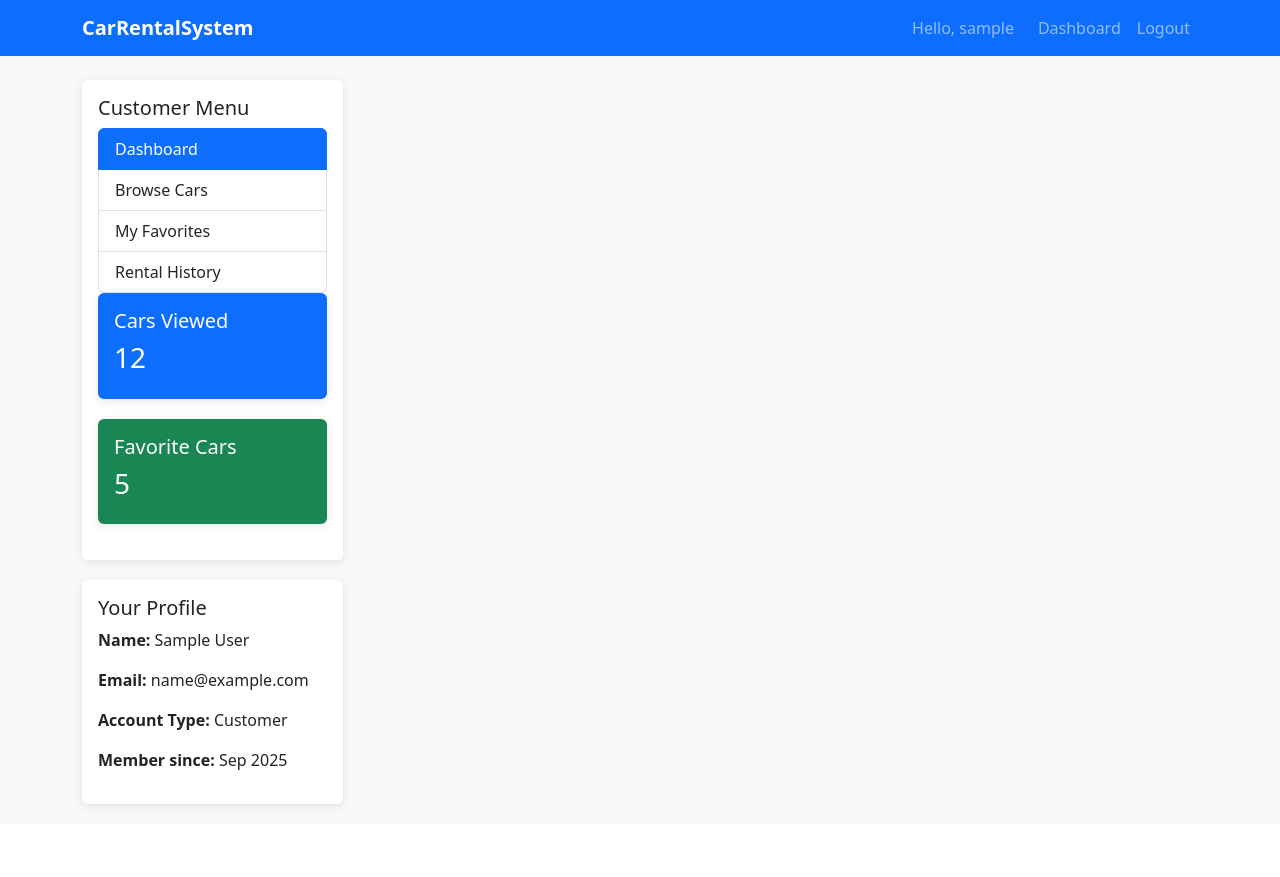
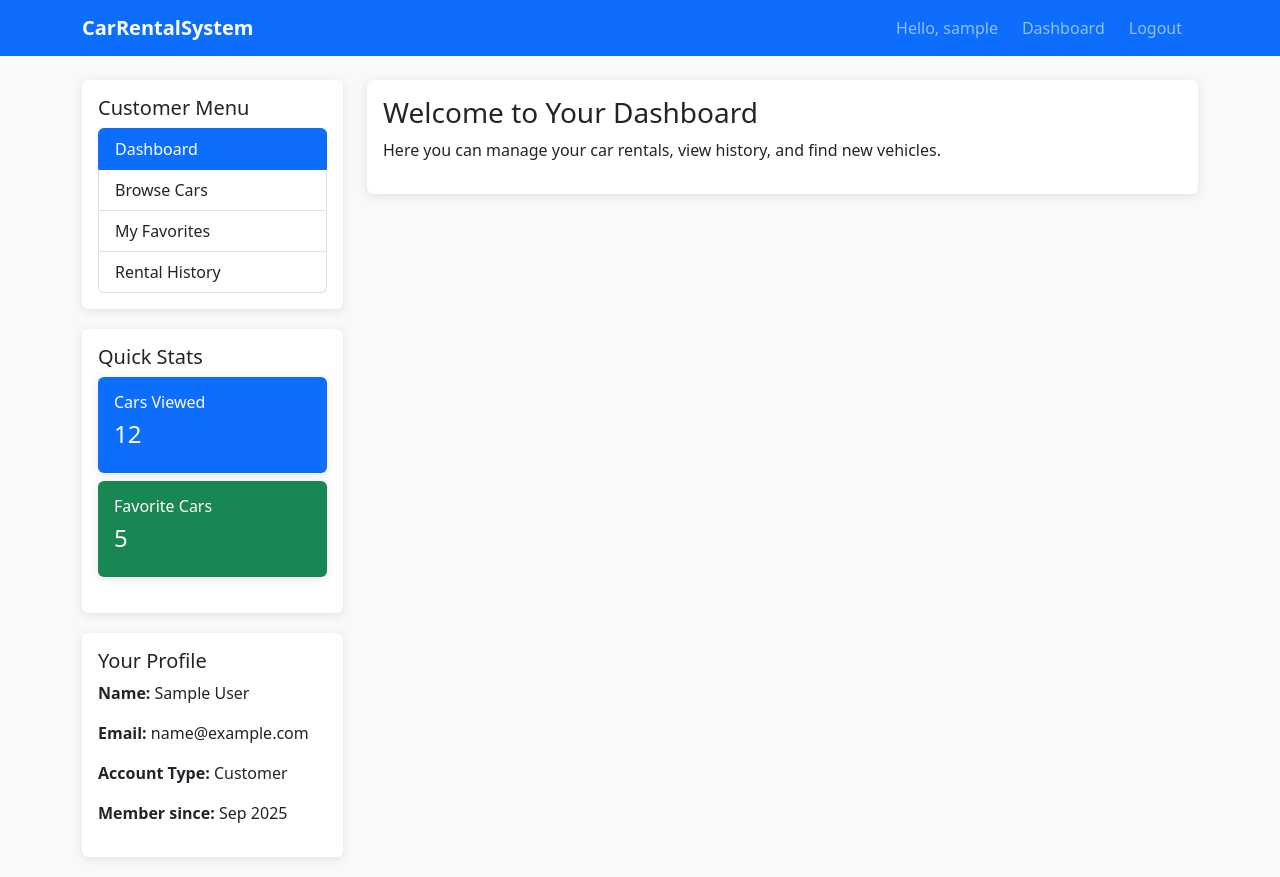
Before and after one commit to nandakumarp-dev/CarRentalSystem, a Django app: page /customer-dashboard/ in a window 1280 px wide. Before the commit the page ends 809 px from the top, so only its background shows below. Run offline with Django 5.2, Linux system fonts and the light colour scheme; the visitor is signed in with stand-in values (Sample User, id 1).

Commit message:
implemented logout

```diff
--- a/users/templates/users/base.html
+++ b/users/templates/users/base.html
@@ -1,3 +1,4 @@
+
 <!DOCTYPE html>
 <html lang="en">
 <head>
@@ -10,6 +11,14 @@
         .card { border: none; box-shadow: 0 2px 10px rgba(0,0,0,0.1); margin-bottom: 20px; }
         .btn { border-radius: 6px; }
         body { background-color: #f8f9fa; }
+        .logout-form { display: inline; }
+        .logout-btn {
+            background: none;
+            border: none;
+            color: rgba(255,255,255,.55);
+            padding: 0.5rem 1rem;
+        }
+        .logout-btn:hover { color: rgba(255,255,255,.75); }
     </style>
 </head>
 <body>
@@ -21,11 +30,14 @@
                 {% if user.is_authenticated %}
                     <span class="navbar-text me-3">Hello, {{ user.username }}</span>
                     {% if user.account_type == 'customer' %}
-    <a class="nav-link" href="{% url 'users:customer_dashboard' %}">Dashboard</a>
-{% else %}
-    <a class="nav-link" href="{% url 'users:owner_dashboard' %}">Dashboard</a>
-{% endif %}
-                    <a class="nav-link" href="{% url 'users:logout' %}">Logout</a>
+                        <a class="nav-link" href="{% url 'users:customer_dashboard' %}">Dashboard</a>
+                    {% else %}
+                        <a class="nav-link" href="{% url 'users:owner_dashboard' %}">Dashboard</a>
+                    {% endif %}
+                    <form method="post" action="{% url 'users:logout' %}" class="logout-form">
+                        {% csrf_token %}
+                        <button type="submit" class="logout-btn">Logout</button>
+                    </form>
                 {% else %}
                     <a class="nav-link" href="{% url 'users:login' %}">Login</a>
                     <a class="nav-link" href="{% url 'users:signup' %}">Sign Up</a>
--- a/users/templates/users/customer_dashboard.html
+++ b/users/templates/users/customer_dashboard.html
@@ -1,3 +1,4 @@
+
 {% extends 'users/base.html' %}
 
 {% block title %}Customer Dashboard{% endblock %}
@@ -14,24 +15,28 @@
                     <a href="#" class="list-group-item list-group-item-action">My Favorites</a>
                     <a href="#" class="list-group-item list-group-item-action">Rental History</a>
                 </div>
+            </div>
+        </div>
 
-<!-- Update cards content -->
-<div class="card bg-primary text-white">
+        <div class="card mt-3">
             <div class="card-body">
-        <h5>Cars Viewed</h5>
-        <h3>12</h3>
+                <h5>Quick Stats</h5>
+                <div class="card bg-primary text-white mb-2">
+                    <div class="card-body">
+                        <h6>Cars Viewed</h6>
+                        <h4>12</h4>
                     </div>
                 </div>
                 <div class="card bg-success text-white">
                     <div class="card-body">
-        <h5>Favorite Cars</h5>
-        <h3>5</h3>
+                        <h6>Favorite Cars</h6>
+                        <h4>5</h4>
                     </div>
                 </div>
             </div>
         </div>
 
-        <div class="card">
+        <div class="card mt-3">
             <div class="card-body">
                 <h5>Your Profile</h5>
                 <p><strong>Name:</strong> {{ user.get_full_name }}</p>
@@ -41,5 +46,15 @@
             </div>
         </div>
     </div>
+
+    <div class="col-md-9">
+        <div class="card">
+            <div class="card-body">
+                <h3>Welcome to Your Dashboard</h3>
+                <p>Here you can manage your car rentals, view history, and find new vehicles.</p>
+                <!-- Add main dashboard content here -->
+            </div>
+        </div>
+    </div>
 </div>
 {% endblock %}
--- a/users/views.py
+++ b/users/views.py
@@ -3,14 +3,15 @@ from django.contrib.auth.mixins import LoginRequiredMixin
 from django.contrib.auth.views import LoginView, LogoutView
 from django.urls import reverse_lazy
 from django.contrib import messages
+from django.shortcuts import redirect
 from .forms import SignUpForm
 
 class HomeView(TemplateView):
-    template_name = 'users/home.html'  # Added 'users/' prefix
+    template_name = 'users/home.html'
 
 class SignUpView(CreateView):
     form_class = SignUpForm
-    template_name = 'users/signup.html'  # Added 'users/' prefix
+    template_name = 'users/signup.html'
     success_url = reverse_lazy('users:login')
 
     def form_valid(self, form):
@@ -29,11 +30,15 @@ class CustomLogoutView(LogoutView):
     next_page = 'users:home'
 
     def dispatch(self, request, *args, **kwargs):
-        messages.success(request, "You have been successfully logged out.")
-        return super().dispatch(request, *args, **kwargs)
+        # Store username for message before logout
+        username = request.user.username
+        response = super().dispatch(request, *args, **kwargs)
+        # Add message after logout process
+        messages.success(request, f"You have been successfully logged out. Goodbye, {username}!")
+        return response
 
 class CustomerDashboardView(LoginRequiredMixin, TemplateView):
-    template_name = 'users/customer_dashboard.html'  # Added 'users/' prefix
+    template_name = 'users/customer_dashboard.html'
 
     def get_context_data(self, **kwargs):
         context = super().get_context_data(**kwargs)
@@ -41,7 +46,7 @@ class CustomerDashboardView(LoginRequiredMixin, TemplateView):
         return context
 
 class OwnerDashboardView(LoginRequiredMixin, TemplateView):
-    template_name = 'users/owner_dashboard.html'  # Added 'users/' prefix
+    template_name = 'users/owner_dashboard.html'
 
     def get_context_data(self, **kwargs):
         context = super().get_context_data(**kwargs)
```
Also changed, not shown: users/templates/users/owner_dashboard.html (+22 -7 lines). Lines whose indentation alone changed are shown as unchanged.
